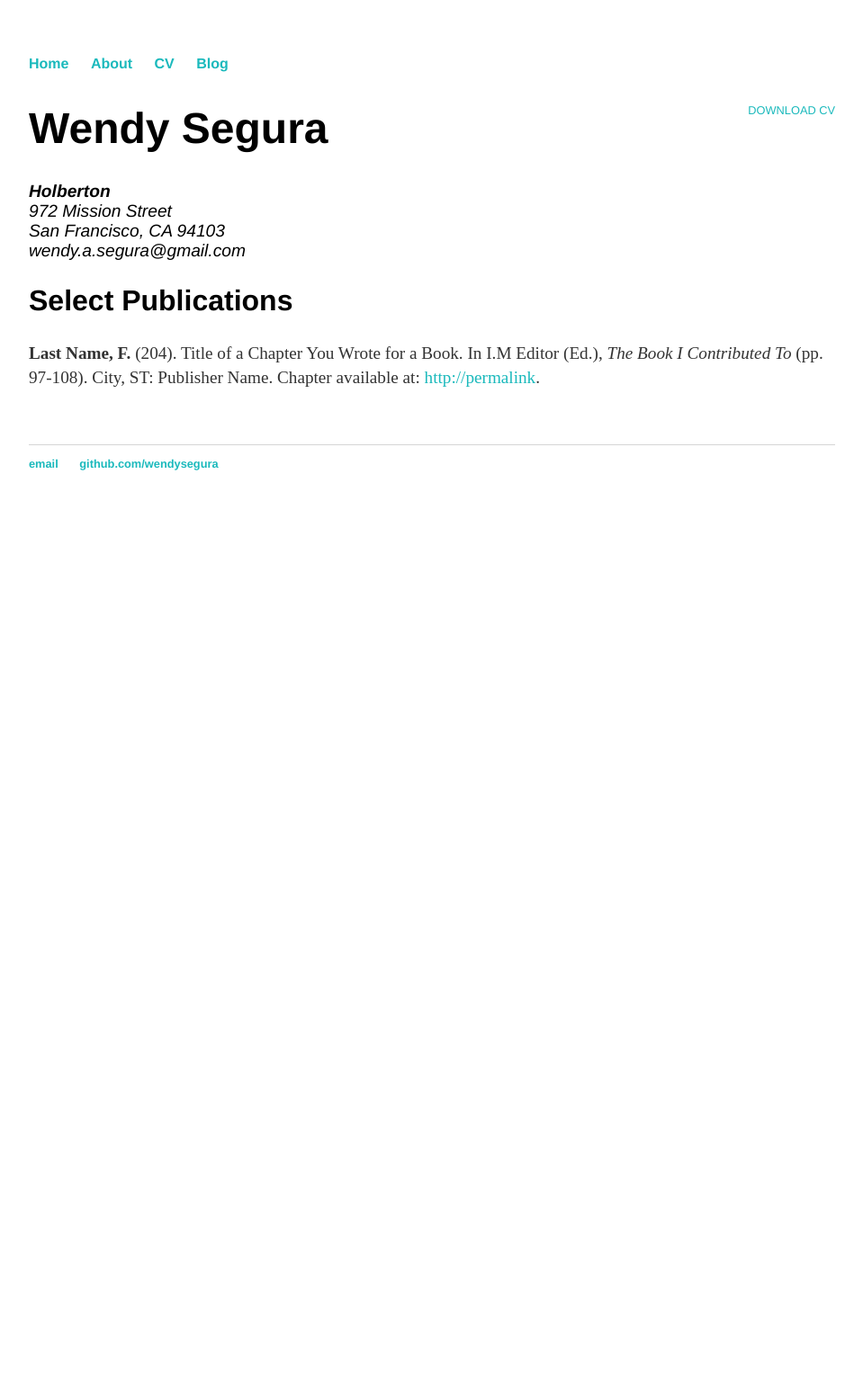
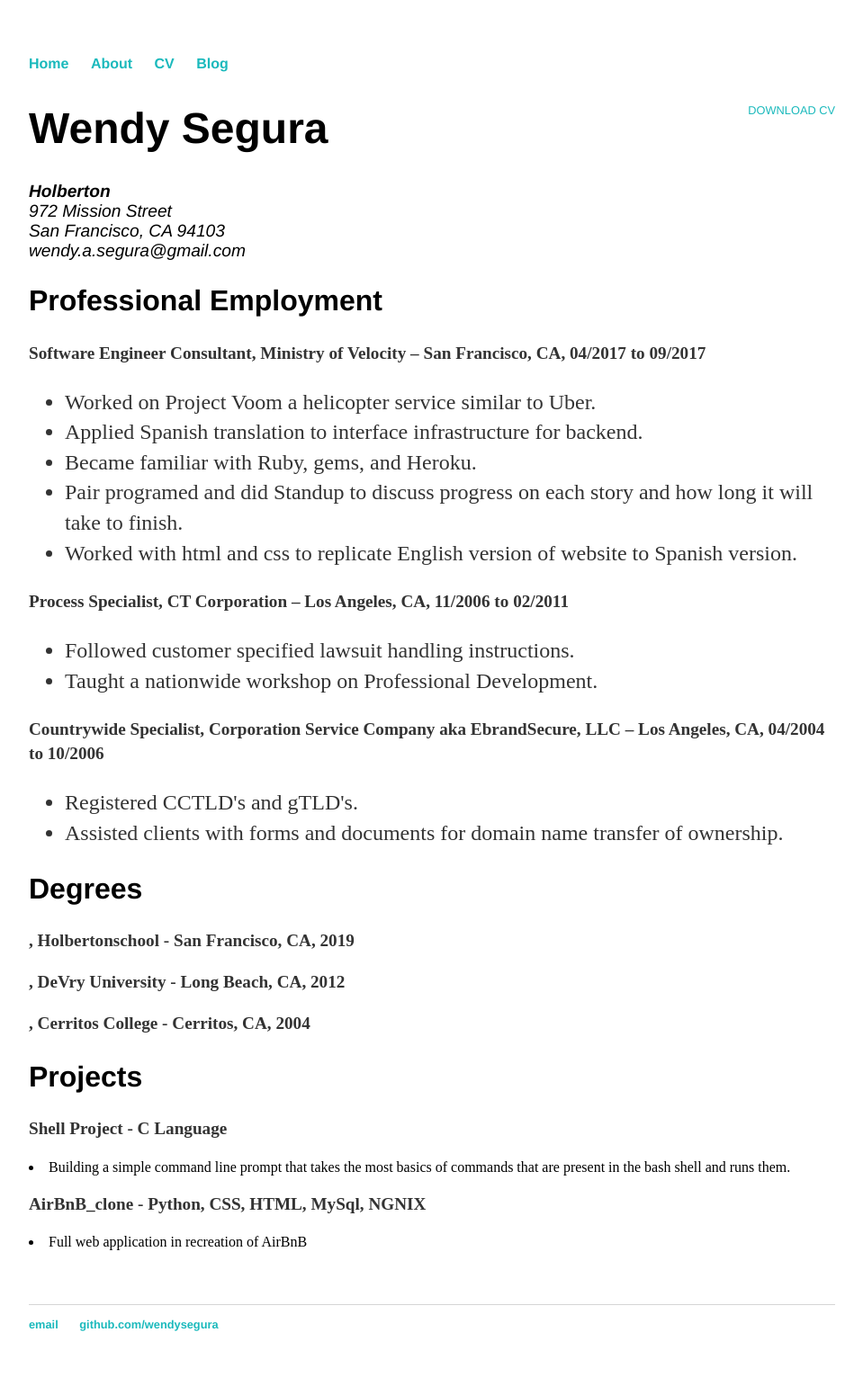
Before and after one commit to feliciahsieh/wendysegura.github.io, a Jekyll site: the page built from cv/index.html, in a window 1280 px wide. Shown: the whole page at 90% size, without its empty margins (160-1119 px from the left). Built offline with Jekyll 4.4.1, drawn with Linux system fonts in a browser that asks for light colours; before the commit the page ends 900 px from its top, so only the background shows below that.

Commit message:
Update index.html

```diff
--- a/cv/index.html
+++ b/cv/index.html
@@ -13,10 +13,41 @@ title: CV of Wendy Segura
 					San Francisco, CA 94103<br>
 					<span class="obfuscate">wendy.a.segura@gmail.com</span>
 					</address>
+		<h2>Professional Employment</h2>
+				<p><strong>Software Engineer Consultant, Ministry of Velocity – San Francisco, CA, 04/2017 to 09/2017</strong></p>
+				<ul>
+				<li>Worked on Project Voom a helicopter service similar to Uber.</li>
+				<li> Applied Spanish translation to interface infrastructure for backend.</li>
+				<li>Became familiar with Ruby, gems, and Heroku.</li>
+				<li>Pair programed and did Standup to discuss progress on each story and how long it will take to finish.</li>
+				<li>Worked with html and css to replicate English version of website to Spanish version.</li>
+				</ul>
 
-					<h2>Select Publications</h2>
 
-					<p><strong>Last Name, F.</strong> (204). Title of a Chapter You Wrote for a Book. In I.M Editor (Ed.), <em>The Book I Contributed To</em> (pp. 97-108). City, ST: Publisher Name. Chapter available at: <a href="#">http://permalink</a>.
+				<p><strong>Process Specialist, CT Corporation – Los Angeles, CA, 11/2006 to 02/2011</strong></p>
+				<ul>
+				<li>Followed customer specified lawsuit handling instructions.</li>
+				<li> Taught a nationwide workshop on Professional Development.</li>
+				</ul>
+
+				<p><strong>Countrywide Specialist, Corporation Service Company aka EbrandSecure, LLC – Los Angeles, CA, 04/2004 to 10/2006</strong></p>
+				<ul>
+				<li>Registered CCTLD's and gTLD's.</li>
+				<li> Assisted clients with forms and documents for domain name transfer of ownership.</li>
+				</ul>
+
+				<h2>Degrees</h2>
+				<p><strong><abbr Certification Full Stack Software Engineer </abbr>, Holbertonschool - San Francisco, CA, 2019</strong><br>
+				<p><strong><abbr B.S.Business Administration </abbr>, DeVry University - Long Beach, CA, 2012</strong><br>
+				<p><strong><abbr A.A.English </abbr>, Cerritos College - Cerritos, CA, 2004</strong><br>
+
+				<h2>Projects</h2>
+				<p><strong>Shell Project - C Language</strong><br>
+				<li>Building a simple command line prompt that takes the most basics of commands that are present in the bash shell and runs them.</li>
+
+				<p><strong> AirBnB_clone - Python, CSS, HTML, MySql, NGNIX</strong><br>
+				<li>Full web application in recreation of AirBnB</li>
+
 
 
 	</div>
```
